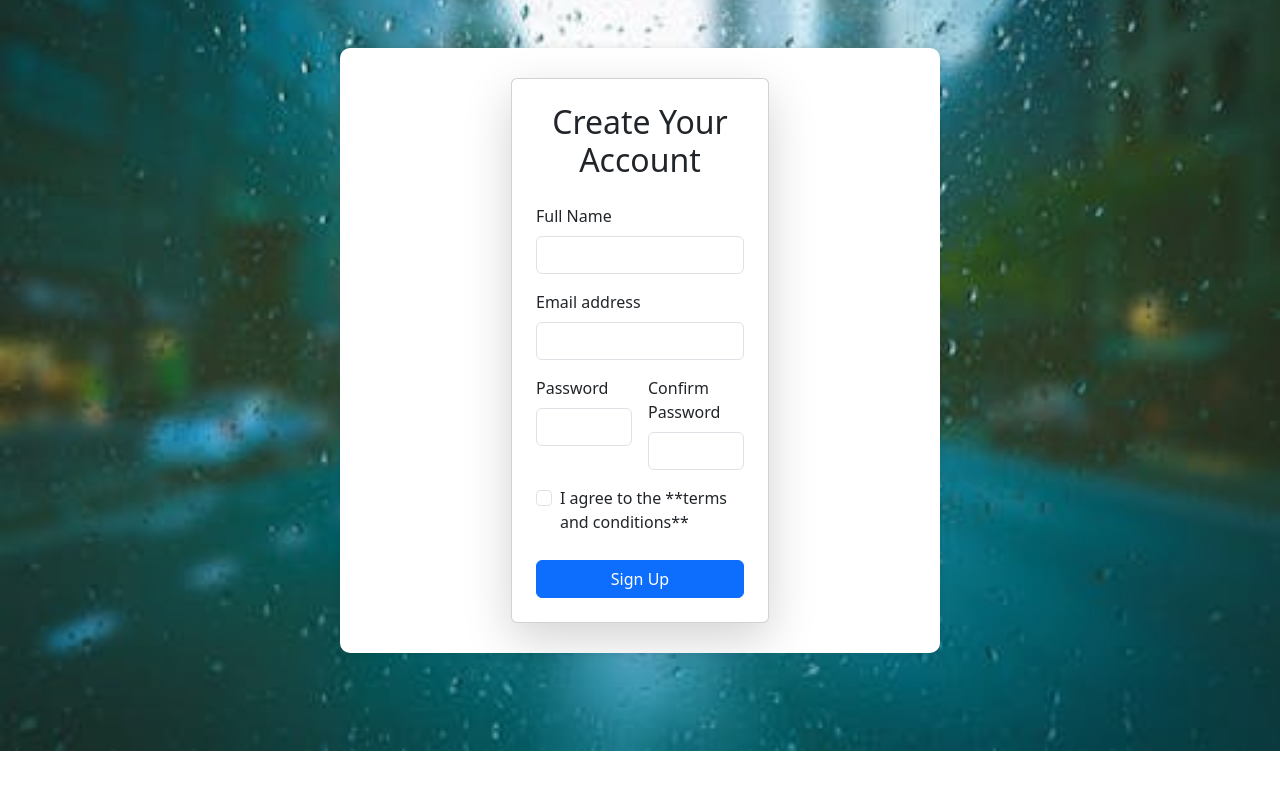
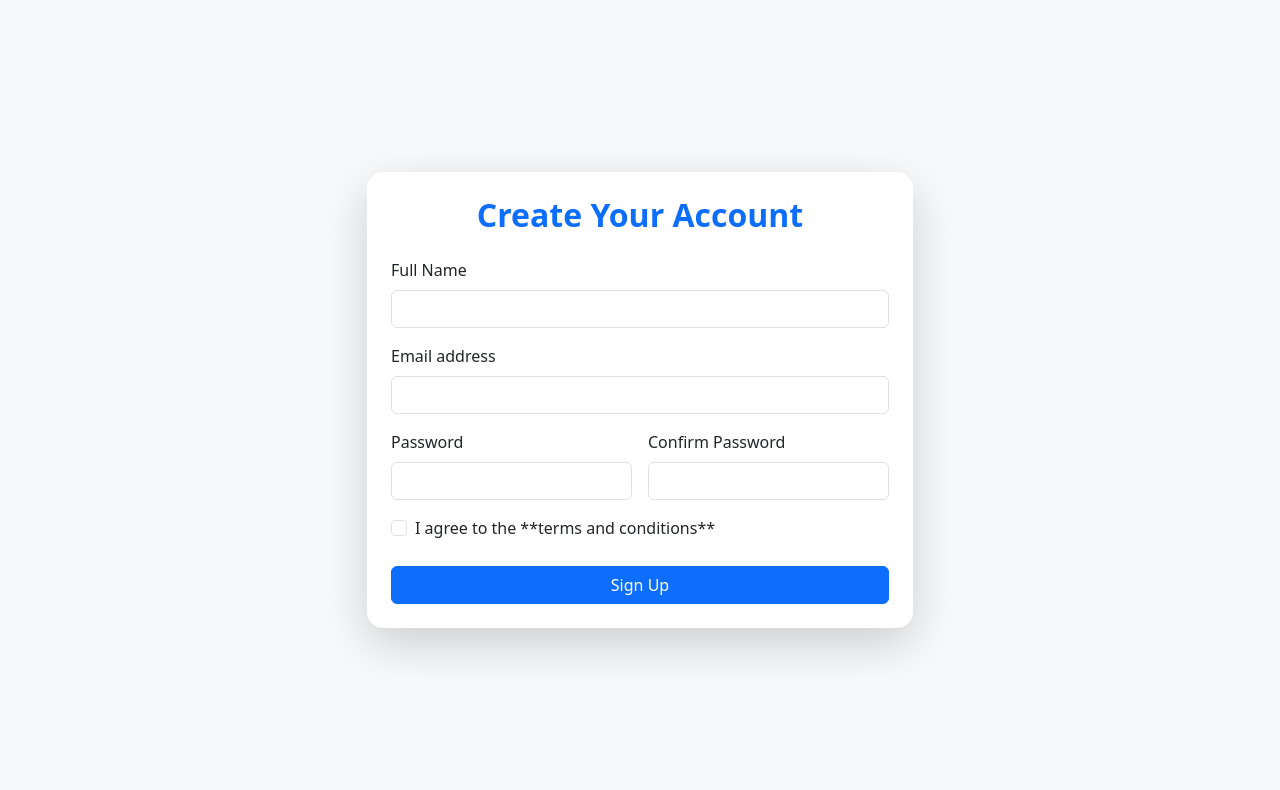
Before and after one commit to HARIBABU1906/SIGN-UP-FORM-VALIDATION, a plain HTML site: page index.html in a window 1280 px wide. Drawn offline with nearby package versions, Linux system fonts and the light colour scheme.

Commit message:
Revamp body and container styles for new layout

```diff
--- a/style.css
+++ b/style.css
@@ -1,15 +1,24 @@
+
 body {
-    background-image: url('login.png');
-    background-repeat: no-repeat;
-    background-size: cover;
-    background-position: center;
+    background-color: #f8f9fa;
+    display: flex;
+    justify-content: center;
+    align-items: center;
+    min-height: 100vh;
+    margin: 0;
 }
 
+.card {
+    border: none;
+    border-radius: 1rem;
+}
 
-.container {
-    max-width: 600px;
-    background: #ffffff;
-    padding: 30px;
-    border-radius: 10px;
-    box-shadow: 0 0 10px rgba(0,0,0,0.1);
+.card-title {
+    color: #0d6efd;
+    font-weight: 600;
 }
+
+.form-control:focus {
+    box-shadow: 0 0 0 0.25rem rgba(13, 110, 253, 0.25);
+    border-color: #0d6efd;
+}
```
